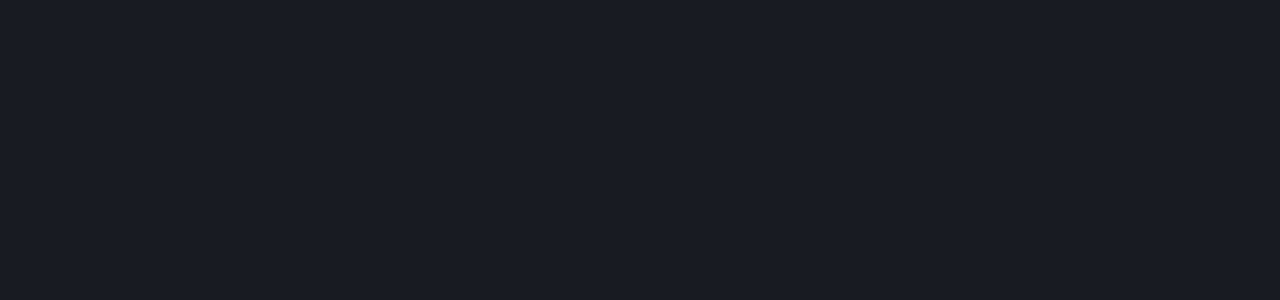
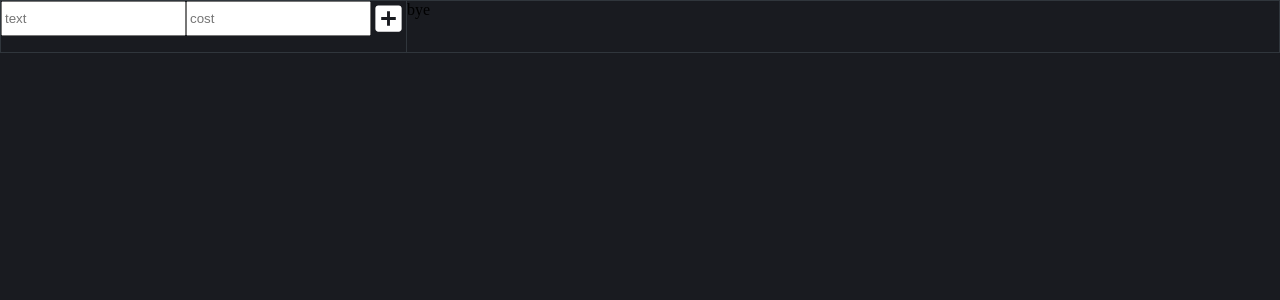
Before and after one commit to devdrqgon/mc-fe, a React (Create React App) app: page /test/goals in a window 1280 px wide. Shown: the top 300 px of the page. Built offline with nearby package versions, Linux system fonts and the light colour scheme.

Commit message:
very dirty budget poc

```diff
--- a/src/components/draggableList.tsx
+++ b/src/components/draggableList.tsx
@@ -1,25 +1,25 @@
 /** @jsxImportSource @emotion/react */
 import { css } from '@emotion/react'
+import AddBoxIcon from '@mui/icons-material/AddBox';
 import ReorderIcon from '@mui/icons-material/Reorder'
-import { useEffect, useState } from 'react';
+import { JSXElementConstructor, ReactElement, ReactNodeArray, ReactPortal, useEffect, useState } from 'react';
+import { IGoal } from 'react-app-env';
 import { v4 as uuidv4, v4 } from 'uuid'
-
-const DraggableList = () => {
+interface DraggableListProps {
+    draggableList?: IGoal[] // <= make this generic
+}
+const DraggableList: React.FC<DraggableListProps> = (props) => {
 
 
-    const [draggableList, setdraggableList] = useState([
-        1,
-        2,
-        3,
-        4,
-        5,
-    ])
+
+    const [draggableList, setdraggableList] = useState<IGoal[]>()
     const color = 'white'
     const [indexDragFromElement, setIndexDragFromElement] = useState<number>()
     const [indexDragToElement, setIndexDragToElement] = useState<number>()
 
     //https://stackoverflow.com/questions/5306680/move-an-array-element-from-one-array-position-to-another
-    function array_move(arr: any[], old_index : number, new_index: number) {
+    //https://www.smashingmagazine.com/2020/02/html-drag-drop-api-react/
+    function array_move(arr: any[], old_index: number, new_index: number) {
         if (new_index >= arr.length) {
             var k = new_index - arr.length + 1;
             while (k--) {
@@ -29,6 +29,13 @@
         arr.splice(new_index, 0, arr.splice(old_index, 1)[0]);
         return arr; // for testing
     }
+
+
+
+    /**
+     * Current bug;
+     * if u drop twice in the same spot. After the second Drop ui doesn't get updated until u  start a third drag & drop
+     */
     const startDragging = (event: React.DragEvent<HTMLDivElement>, indexFrom: number) => {
 
         (event.target as HTMLDivElement).style.backgroundColor = "#1D232A"
@@ -40,13 +47,13 @@
         (event.target as HTMLDivElement).style.backgroundColor = 'transparent'
         setIndexDragToElement(indexTo)
 
-        setdraggableList(array_move(draggableList, indexDragFromElement!, indexTo))
+        setdraggableList(array_move(draggableList!, indexDragFromElement!, indexTo))
 
     }
+
     useEffect(() => {
-
-    }, [draggableList])
-
+        setdraggableList(props.draggableList)
+    }, [props.draggableList])
     return (
         <>
 
@@ -63,15 +70,17 @@
             >
                 Hover to change color.
             </div > */}
+            {draggableList !== undefined ?
                 <ul
                     className={"draggable-list"}
                     style={{
                         padding: '0',
                         listStyleType: 'none',
-                    color: '#fff'
+                        color: '#fff',
+                        // border: "1px solid #30363C"
                     }}>
                     {
-                    draggableList.map(element => (
+                        draggableList.map((element)  => (
                             <li
                                 key={draggableList.indexOf(element)}
 
@@ -104,13 +113,18 @@
                                     }}
                                     draggable={true}>
 
-                                {element}
+                                    {element.text}
+                                    {element.cost}
+
                                     <ReorderIcon />
                                 </div>
                             </li>
                         ))
                     }
                 </ul >
+                :
+                <> </>
+        }
         </>
     )
 }
--- a/src/contexts/user.context.tsx
+++ b/src/contexts/user.context.tsx
@@ -33,7 +33,6 @@
 
   useEffect(() => {
     async function validatetoken(token: string, username: string) {
-      alert("validatetoken")
       const result = await authUtils.StoredTokenIsValid(token)
       if (result) {
         logging.info("UserProvider", "Token verified by backend!");
--- a/src/features/appHeader/header.tsx
+++ b/src/features/appHeader/header.tsx
@@ -3,10 +3,17 @@
 import Typography from '@mui/material/Typography';
 import LogoutRoundedIcon from '@mui/icons-material/LogoutRounded'
 import { ColorButton } from 'components/myButton';
+import { useHistory } from 'react-router';
 
 export const Header = () => {
+    const history = useHistory()
+    const { user, token, tokenValid, login, logout, authenticated } = useContext(UserContext);
 
-    const { user, token, tokenValid, login, logout, authenticated } = useContext(UserContext);
+    const handleLogoutClick = () => {
+
+        history.push('/login')
+        logout()
+    }
     return (
         <>
             {user ?
@@ -38,7 +45,7 @@
                         <div style={{ gridArea: 'right', display: 'flex' }}>
                             <ColorButton variant="contained" onClick={() => {alert("TODO!")}}> Connect your bank</ColorButton>
 
-                            <ColorButton style={{  marginLeft: '10px' }} variant="contained" onClick={logout}> Sign out</ColorButton>
+                            <ColorButton style={{  marginLeft: '10px' }} variant="contained" onClick={handleLogoutClick}> Sign out</ColorButton>
 
 
                         </div>
--- /dev/null
+++ b/src/features/budget/budgetCalculator.core.ts
@@ -0,0 +1,18 @@
+const getRestMoney = (gross: number, sumBills: number, food: number, misc: number) => {
+
+
+
+    return gross - sumBills - ( (food *4)  + (misc * 4))
+
+}
+
+
+const getWeeklyBudget = ( food: number, misc: number) =>{
+    return food + misc
+}
+
+
+export default{
+    getRestMoney,
+    getWeeklyBudget
+}
--- a/src/features/onBoarding/onBoarding.tsx
+++ b/src/features/onBoarding/onBoarding.tsx
@@ -50,6 +50,9 @@
     const createUserInfoMutation = useMutation<Response, unknown, {
         username: string,
         grossBalance: number,
+        daySalary: number,
+        foodBudget: number,
+        miscBudget: number,
 
     }>((data) => axiosClient.post("/users/info/",
         data),
@@ -64,6 +67,11 @@
     const whenRef = useRef<HTMLInputElement>(null);
     const sumRef = useRef<HTMLInputElement>(null);
     const currentBalanceRef = useRef<HTMLInputElement>(null);
+    const daySalaryRef = useRef<HTMLInputElement>(null);
+    const miscBudgetRef = useRef<HTMLInputElement>(null);
+
+    const foodBudgetRef = useRef<HTMLInputElement>(null);
+
     const [newBillFlag, setnewBillFlag] = useState(false)
 
     return (
@@ -102,12 +110,18 @@
                     </Typography>
                 </div>
                 <div>
-                    <input placeholder={"current gross balance"} ref={currentBalanceRef} type={"text"}></input>
+                    <input placeholder={"how much is your salary"} ref={currentBalanceRef} type={"number"}></input>
+                    <input placeholder={"day of month u get ur salary"} ref={daySalaryRef} type={"number"}></input>
+                    <input placeholder={"food budget per week"} ref={foodBudgetRef} type={"number"}></input>
+                    <input placeholder={"misc budget per week"} ref={miscBudgetRef} type={"number"}></input>
                     <button
                         onClick={() => {
                             createUserInfoMutation.mutate({
                                 grossBalance: currentBalanceRef.current!.value as unknown as number,
                                 username: localStorage.getItem('username')!,
+                                daySalary: daySalaryRef.current!.value as unknown as number,
+                                miscBudget: miscBudgetRef.current!.value as unknown as number,
+                                foodBudget: foodBudgetRef.current!.value as unknown as number,
                             }) //text: textRef.current!.value ?? ""
                         }}
                     >save</button>
@@ -155,11 +169,19 @@
                         +
                     </button>
                 </div>
-                {bills?.map((b) => (
-                    <div key={uuidv4()} style={{ display: 'flex' }}>
-                        {b.text} , {b.sum} , {b.when}
-                    </div>
-                ))}
+                {bills?
+                    <>
+
+                        {bills?.map((b) => (
+                            <div key={uuidv4()} style={{ display: 'flex' }}>
+                                {b.text} , {b.sum} , {b.when}
+                            </div>
+                        ))}
+                    </>
+                    :
+                    <></>
+
+                }
             </div>
             <div style={{
                 gridArea: 'ops',
--- /dev/null
+++ b/src/features/savingPlan/plans.overview.tsx
@@ -0,0 +1,67 @@
+/** @jsxImportSource @emotion/react */
+import { css } from '@emotion/react'
+import DraggableList from 'components/draggableList'
+import AddBoxIcon from '@mui/icons-material/AddBox';
+import { useEffect, useRef, useState } from 'react';
+import { IGoal } from 'react-app-env';
+
+const PlansOverview = () => {
+    const [wishlist, setWishlist] = useState<IGoal[]>([])
+    const textgoalRef = useRef<HTMLInputElement>(null);
+    const costgoalRef = useRef<HTMLInputElement>(null);
+    const handleNewGoal = () => {
+
+        if (textgoalRef.current!.value !== "" && costgoalRef.current!.value !== "") {
+            const text = textgoalRef.current!.value
+            const cost = costgoalRef.current!.value as unknown as number
+
+            const newgoal: IGoal = {
+                text,
+                cost
+            }
+            setWishlist(wishlist!.concat(newgoal))
+            costgoalRef.current!.value = ""
+            textgoalRef.current!.value = ""
+
+        }
+        else{
+            alert("come on bro, type something")
+        }
+
+    }
+
+
+    return (
+        <div
+            css={css`
+                    display: grid;
+                    grid-template-columns: 0.5fr 1.5fr;
+                    gap: 0px 0px;
+                    border: 1px solid #30363C;
+                `
+            }
+        >
+            <div
+                css={css`
+                    border-right: 1px solid #30363C
+                    `
+                }
+            >
+                <div style={{ display: 'flex', justifyContent: 'center', flex: '3' }}>
+                    <input placeholder={"text"} type="text" ref={textgoalRef} />
+                    <input placeholder={"cost"} type="number" ref={costgoalRef} />
+                    <AddBoxIcon onClick={handleNewGoal} fontSize="large" style={{ cursor: 'pointer' }} sx={{ color: 'white', transition: 'scale(0.6)' }} />
+
+
+                </div>
+                <DraggableList draggableList={wishlist} />
+
+            </div>
+            <div style={{}}>
+                bye
+            </div>
+        </div>
+    )
+}
+
+export default PlansOverview
--- a/src/react-app-env.d.ts
+++ b/src/react-app-env.d.ts
@@ -18,3 +18,9 @@
     opsRef: Array<string> | undefined,
     userId: string,
 }
+
+export interface IGoal{
+    text: string,
+    cost: number,
+    deadline?: Date
+}
--- a/src/testPage.tsx
+++ b/src/testPage.tsx
@@ -1,4 +1,5 @@
 import DraggableList from 'components/draggableList'
+import PlansOverview from 'features/savingPlan/plans.overview'
 import React, { useEffect } from 'react'
 import { Route, Switch } from 'react-router'
 
@@ -12,8 +13,16 @@
     return (
         <>
             <Switch>
-                <Route path="/test/drag" component={DraggableList} />
-
+                <Route path="/test/drag" exact
+                    render={(props) => (
+                        <DraggableList  />
+                    )}
+                />
+                 <Route exact path="/test/goals"
+                    render={() => (
+                        <PlansOverview   />
+                    )}
+                />
             </Switch>
         </>
     )
```
Also changed, not shown: src/oldUser.tsx (+70 -19 lines). Lines whose indentation alone changed are shown as unchanged.
